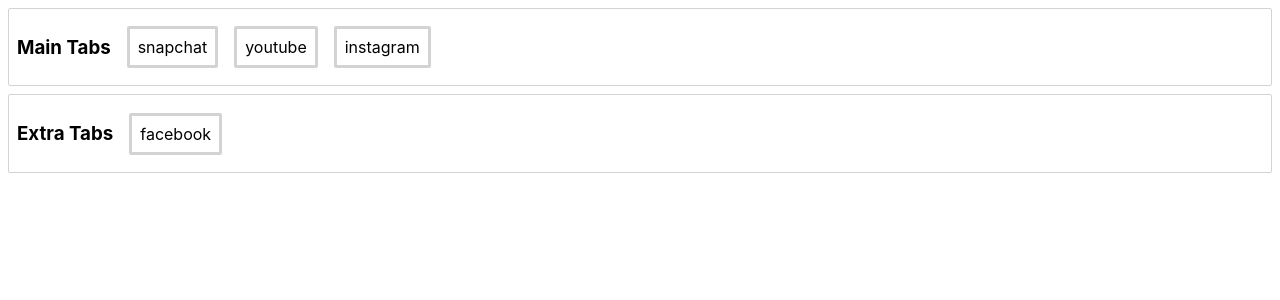
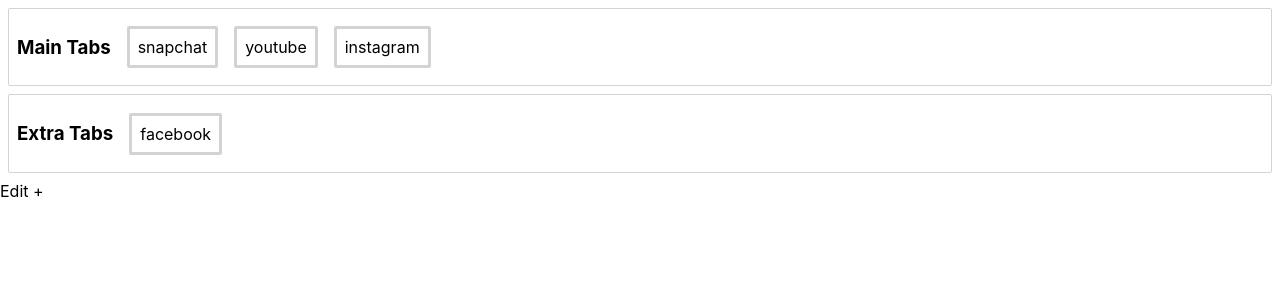
Before and after one commit to charles-afk/regBeauDnd, a React (Create React App) app in the folder dnd/: page / in a window 1280 px wide. Shown: the top 300 px of the page. Built offline with nearby package versions, Linux system fonts and the light colour scheme.

Commit message:
drag on toggle

```diff
--- a/dnd/src/Tutorial.tsx
+++ b/dnd/src/Tutorial.tsx
@@ -1,5 +1,5 @@
 // @ts-nocheck
-import {useState} from 'react'
+import {useState, Fragment} from 'react'
 import {DragDropContext, Droppable, Draggable} from "react-beautiful-dnd";
 
 const Tutorial = () => {
@@ -20,10 +20,10 @@
 
     const config = {
         tabs: {
-            'snapchat': {id:'snapchat', visible:true, extra:false, order:1, name:'snapchat'},
-            'youtube': {id:'youtube', visible:true, extra:false, order:2, name:'youtube'},
-            'instagram': {id:'instagram', visible:true, extra:false, order:3, name:'instagram'},
-            'facebook': {id:'facebook', visible:true, extra:true, order:4, name:'facebook'}
+            'snapchat': {id:'snapchat', visible:true, extra:false, order:1},
+            'youtube': {id:'youtube', visible:true, extra:false, order:2},
+            'instagram': {id:'instagram', visible:true, extra:false, order:3},
+            'facebook': {id:'facebook', visible:true, extra:true, order:4}
         },
         rows: {
             'row-1': {
@@ -41,6 +41,11 @@
     }
 
     const [state, setState] = useState(config);
+    const [edit, setEdit] = useState(true);
+
+    const editJsx = <Fragment>
+        {edit ? 'Edit +' : 'Update'}
+    </Fragment>
 
     const onDragEnd = result => {
         const { destination, source, draggableId } = result;
@@ -70,6 +75,9 @@
             }
 
             setState(newState)
+            // Tab dropped within own list
+            console.log('in')
+
             return
         }
 
@@ -96,10 +104,13 @@
             }
         }
         setState(newState)
+        // Tab dropped outside of own list
+        console.log('out')
     };
 
     return (
-        <DragDropContext onDragEnd={onDragEnd}>
+        <div>
+            <DragDropContext onDragEnd={onDragEnd} >
                 {state.rowOrder.map( (rowName) => {
                     const row = state.rows[rowName]
                     const tabs = row.tabNames.map(name => state.tabs[name])
@@ -111,11 +122,11 @@
                                     {row.title}
                                 </h3>
                                 {tabs.map((tab,index) => (
-                                <Draggable key={tab.id} draggableId={tab.id} index={index}>
+                                    <Draggable key={tab.id} draggableId={tab.id} index={index} isDragDisabled={edit}>
                                         {(provided, snapshot) => (
                                             <div ref={provided.innerRef} {...provided.draggableProps} {...provided.dragHandleProps}>
                                                 <div style={tabContainer}>
-                                                {tab.name}
+                                                    {tab.id}
                                                 </div>
                                             </div>
                                         )}
@@ -126,6 +137,10 @@
                     </Droppable>;
                 })}
             </DragDropContext>
+            <div onClick={()=>setEdit(!edit)} style={{cursor:'pointer'}}>
+                {editJsx}
+            </div>
+        </div>
     )
 }
 
```
Lines whose indentation alone changed are shown as unchanged.
